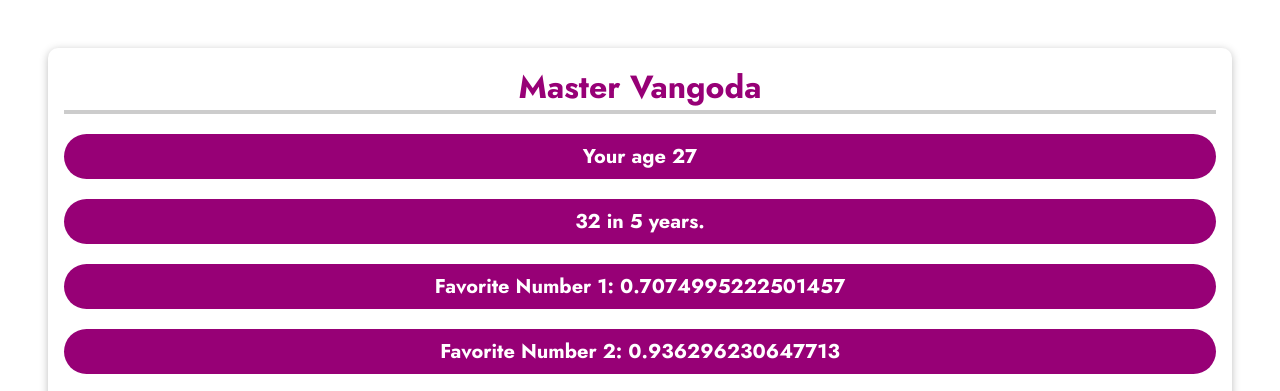
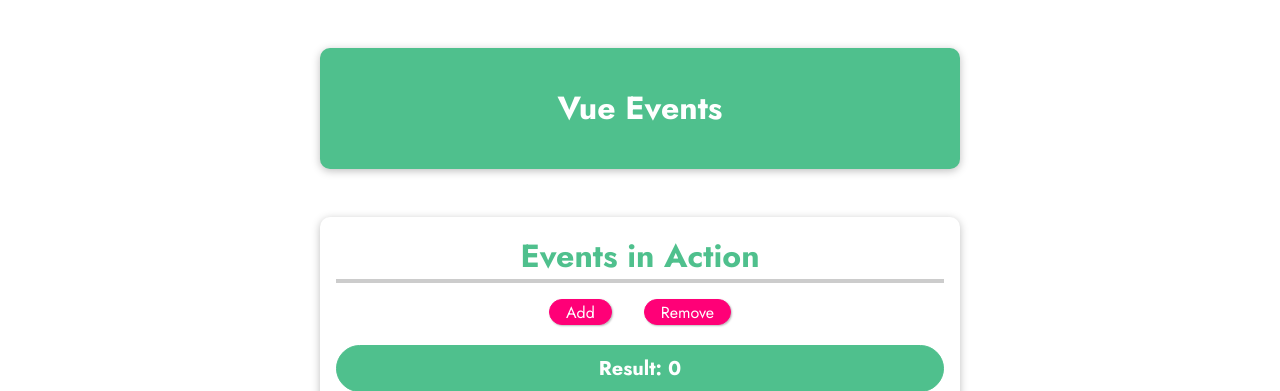
Before and after one commit to Vangoda/VueJS-practice, a PHP site: page / in a window 1280 px wide. Shown: the top 391 px of the page. Run offline with PHP 8.4, Linux system fonts and the light colour scheme.

Commit message:
Setup lesson

```diff
--- a/assets/dist/css/style.min.css
+++ b/assets/dist/css/style.min.css
@@ -1,2 +1,2 @@
-*{box-sizing:border-box}html{font-family:"Jost",sans-serif}body{margin:0}section{box-shadow:0 2px 8px rgba(0,0,0,.26);margin:3rem;border-radius:10px;padding:1rem;text-align:center}h2{font-size:2rem;border-bottom:4px solid #ccc;color:#970076;margin:0 0 1rem 0}p{font-size:1.25rem;font-weight:bold;background-color:#970076;padding:.5rem;color:#fff;border-radius:25px}input{font:inherit;border:1px solid #ccc}input:focus{outline:none;border-color:#1b995e;background-color:#d7fdeb}button{font:inherit;cursor:pointer;border:1px solid #f07;background-color:#f07;color:#fff;padding:.05rem 1rem;box-shadow:1px 1px 2px rgba(0,0,0,.26)}button:hover,button:active{background-color:#ec3169;border-color:#ec3169;box-shadow:1px 1px 4px rgba(0,0,0,.26)}
+*{box-sizing:border-box}html{font-family:"Jost",sans-serif}body{margin:0}header{box-shadow:0 2px 8px rgba(0,0,0,.26);margin:3rem auto;border-radius:10px;padding:1rem;background-color:#4fc08d;color:#fff;text-align:center;width:90%;max-width:40rem}#events{box-shadow:0 2px 8px rgba(0,0,0,.26);margin:3rem auto;border-radius:10px;padding:1rem;text-align:center;width:90%;max-width:40rem}#events h2{font-size:2rem;border-bottom:4px solid #ccc;color:#4fc08d;margin:0 0 1rem 0}#events p{font-size:1.25rem;font-weight:bold;border:1px solid #4fc08d;background-color:#4fc08d;color:#fff;padding:.5rem;border-radius:25px}#events input{font:inherit;border:1px solid #ccc}#events input:focus{outline:none;border-color:#1b995e;background-color:#d7fdeb}#events button{font:inherit;cursor:pointer;border:1px solid #f07;background-color:#f07;color:#fff;padding:.05rem 1rem;box-shadow:1px 1px 2px rgba(0,0,0,.26);border-radius:20px;margin:0 1rem}#events button:hover,#events button:active{background-color:#ec3169;border-color:#ec3169;box-shadow:1px 1px 4px rgba(0,0,0,.26)}
 /*# sourceMappingURL=style.min.css.map */
--- a/assets/dist/js/app.min.js
+++ b/assets/dist/js/app.min.js
@@ -1,2 +1,2 @@
-!function n(o,u,i){function a(t,r){if(!u[t]){if(!o[t]){var e="function"==typeof require&&require;if(!r&&e)return e(t,!0);if(f)return f(t,!0);throw(r=new Error("Cannot find module '"+t+"'")).code="MODULE_NOT_FOUND",r}e=u[t]={exports:{}},o[t][0].call(e.exports,function(r){return a(o[t][1][r]||r)},e,e.exports,n,o,u,i)}return u[t].exports}for(var f="function"==typeof require&&require,r=0;r<i.length;r++)a(i[r]);return a}({1:[function(r,t,e){"use strict";Vue.createApp({data:function(){return{yourAge:27,addedYears:5,yourName:"Vangoda",randomNumber:Math.random(),randomImage:"https://picsum.photos/600/"}},methods:{outputAge:function(r){return this.yourAge+r},outputRandomNumber:function(){return Math.random()}}}).mount("#assignment")},{}]},{},[1]);
+!function n(u,o,i){function f(e,r){if(!o[e]){if(!u[e]){var t="function"==typeof require&&require;if(!r&&t)return t(e,!0);if(c)return c(e,!0);throw(r=new Error("Cannot find module '"+e+"'")).code="MODULE_NOT_FOUND",r}t=o[e]={exports:{}},u[e][0].call(t.exports,function(r){return f(u[e][1][r]||r)},t,t.exports,n,u,o,i)}return o[e].exports}for(var c="function"==typeof require&&require,r=0;r<i.length;r++)f(i[r]);return f}({1:[function(r,e,t){"use strict";Vue.createApp({data:function(){return{counter:0}}}).mount("#events"),w},{}]},{},[1]);
 //# sourceMappingURL=app.min.js.map
--- a/assets/src/scss/style.scss
+++ b/assets/src/scss/style.scss
@@ -10,42 +10,57 @@ body {
   margin: 0;
 }
 
-section {
+header {
   box-shadow: 0 2px 8px rgba(0, 0, 0, 0.26);
-  margin: 3rem;
+  margin: 3rem auto;
+  border-radius: 10px;
+  padding: 1rem;
+  background-color: #4fc08d;
+  color: white;
+  text-align: center;
+  width: 90%;
+  max-width: 40rem;
+}
+
+#events {
+  box-shadow: 0 2px 8px rgba(0, 0, 0, 0.26);
+  margin: 3rem auto;
   border-radius: 10px;
   padding: 1rem;
   text-align: center;
+  width: 90%;
+  max-width: 40rem;
 }
 
-h2 {
+#events h2 {
   font-size: 2rem;
   border-bottom: 4px solid #ccc;
-  color: #970076;
+  color: #4fc08d;
   margin: 0 0 1rem 0;
 }
 
-p {
+#events p {
   font-size: 1.25rem;
   font-weight: bold;
-  background-color: #970076;
+  border: 1px solid #4fc08d;
+  background-color: #4fc08d;
+  color: white;
   padding: 0.5rem;
-  color: white;
   border-radius: 25px;
 }
 
-input {
+#events input {
   font: inherit;
   border: 1px solid #ccc;
 }
 
-input:focus {
+#events input:focus {
   outline: none;
   border-color: #1b995e;
   background-color: #d7fdeb;
 }
 
-button {
+#events button {
   font: inherit;
   cursor: pointer;
   border: 1px solid #ff0077;
@@ -53,10 +68,12 @@ button {
   color: white;
   padding: 0.05rem 1rem;
   box-shadow: 1px 1px 2px rgba(0, 0, 0, 0.26);
+  border-radius: 20px;
+  margin: 0 1rem;
 }
 
-button:hover,
-button:active {
+#events button:hover,
+#events button:active {
   background-color: #ec3169;
   border-color: #ec3169;
   box-shadow: 1px 1px 4px rgba(0, 0, 0, 0.26);
--- a/index.php
+++ b/index.php
@@ -19,22 +19,14 @@
 </head>
 
 <body>
-  <section id="assignment">
-    <!-- 1) Output your name -->
-    <h2>Master {{ yourName }}</h2>
-    <!-- 2) Output your age -->
-    <p>Your age {{ yourAge }}</p>
-    <!-- 3) Output your age + 5 -->
-    <p>{{ outputAge(this.addedYears) }} in {{addedYears}} years.</p>
-    <!-- 4) Output a random number (0 to 1) -->
-    <p>Favorite Number 1: {{ outputRandomNumber() }}</p>
-    <p>Favorite Number 2: {{ randomNumber }}</p>
-    <div>
-      <!-- 5) Display some image you found via Google -->
-      <img v-bind:src="randomImage" />
-    </div>
-    <!-- 6) Prepopulate the input field with your name via the "value" attribute -->
-    <input type="text" v-bind:placeholder="yourName" v-bind:value="yourName" />
+  <header>
+    <h1>Vue Events</h1>
+  </header>
+  <section id="events">
+    <h2>Events in Action</h2>
+    <button>Add</button>
+    <button>Remove</button>
+    <p>Result: {{ counter }}</p>
   </section>
 </body>
 
```
Also changed, not shown: assets/src/js/app.js (+3 -14 lines), 2 other files.
